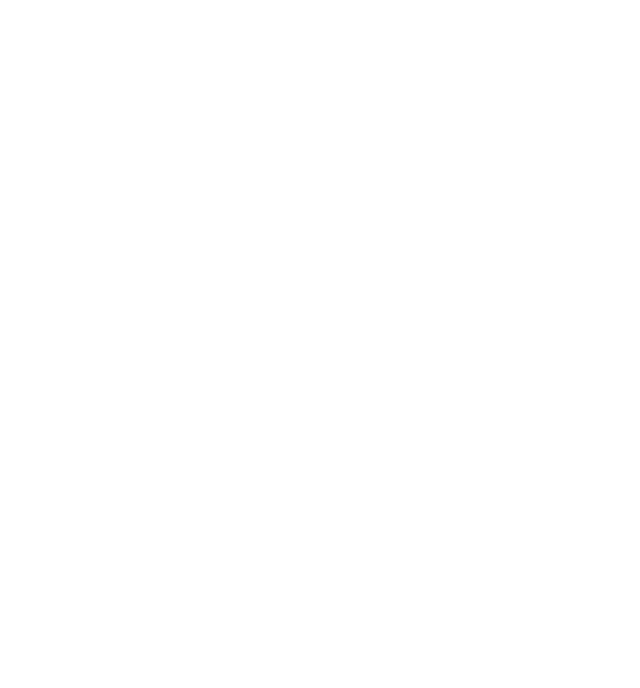
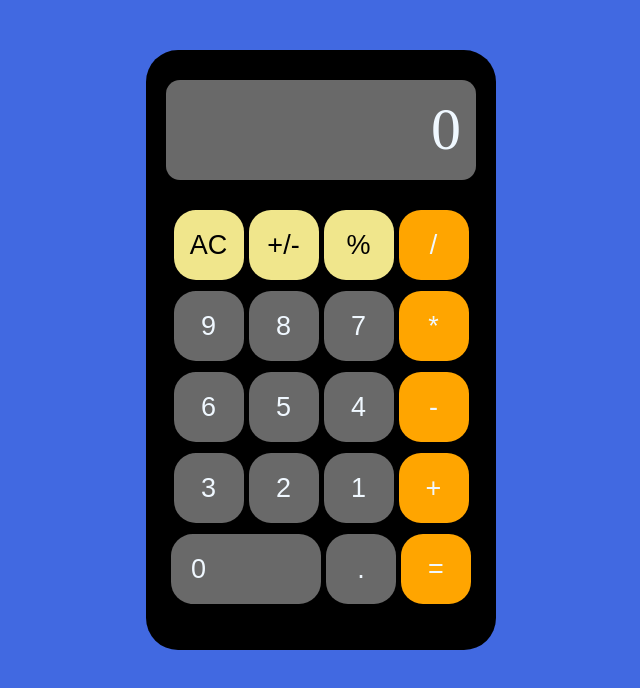
Before and after one commit to Franco-Redivo/calculator, a plain HTML site: page index.html in a window 1280 px wide. Shown: the whole page, without its empty margins (319-959 px from the left). Drawn offline with Linux system fonts and the light colour scheme.

Commit message:
created the calculator in html and added css with flex

```diff
--- a/index.html
+++ b/index.html
@@ -8,6 +8,31 @@
     <link rel="stylesheet" href="styles.css">
 </head>
 <body>
-
+    <div class="calculator-container">
+        <div class="display">
+            <p class="display-text">0</p>
+        </div>
+        <div class="buttons-container">
+            <button class="button special-button">AC</button>
+            <button class="button special-button">+/-</button>
+            <button class="button special-button">%</button>
+            <button class="button operator-button">/</button>
+            <button class="button number-button">9</button>
+            <button class="button number-button">8</button>
+            <button class="button number-button">7</button>
+            <button class="button operator-button">*</button>
+            <button class="button number-button">6</button>
+            <button class="button number-button">5</button>
+            <button class="button number-button">4</button>
+            <button class="button operator-button">-</button>
+            <button class="button number-button">3</button>
+            <button class="button number-button">2</button>
+            <button class="button number-button">1</button>
+            <button class="button operator-button">+</button>
+            <button class="button number-button zero">0</button>
+            <button class="button number-button">.</button>
+            <button class="button operator-button">=</button>
+        </div>
+    </div>
 </body>
 </html>
--- a/styles.css
+++ b/styles.css
@@ -0,0 +1,74 @@
+*{
+    box-sizing: border-box;
+    margin: 0;
+    padding: 0;
+}
+
+body{
+    display: flex;
+    justify-content: center;
+    background-color: royalblue;
+}
+
+.calculator-container{
+    background-color: black;
+    display: flex;
+    width: 350px;
+    height: 600px;
+    flex-direction: column;
+    align-items: center;
+    margin-top: 50px;
+    border-radius: 32px;
+    padding-top: 30px;
+    gap: 30px;
+
+}
+
+.display{
+    color: aliceblue;
+    background-color: dimgrey;
+    width: 310px;
+    height: 100px;
+    border-radius: 14px;
+    text-align: end;
+    padding: 15px;
+    font-size: 60px;
+}
+
+.buttons-container{
+    display: flex;
+    flex-wrap: wrap;
+    width: 310px;
+    height: 400px;
+    justify-content: center;
+    gap: 5px;
+
+}
+
+.button{
+    width: 70px;
+    height: 70px;
+    border-radius: 22px;
+    font-size: 27px;
+    border: none;
+}
+
+.special-button{
+    background-color: khaki;
+}
+
+.operator-button{
+    background-color: orange;
+    color: aliceblue;
+}
+
+.number-button{
+    background-color: dimgray;
+    color: aliceblue;
+}
+
+.zero{
+    width: 150px;
+    text-align: start;
+    padding-left: 20px;
+}
```
